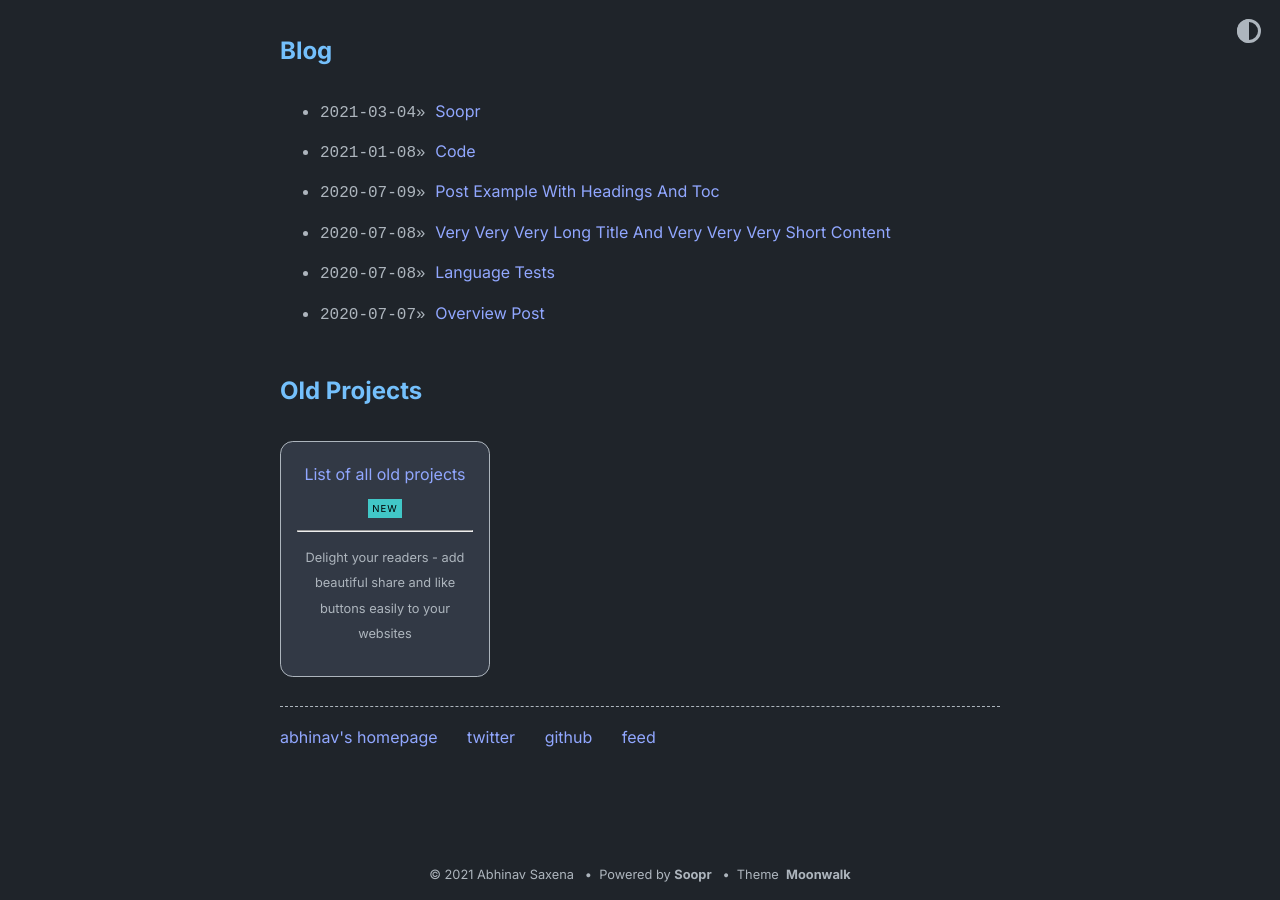
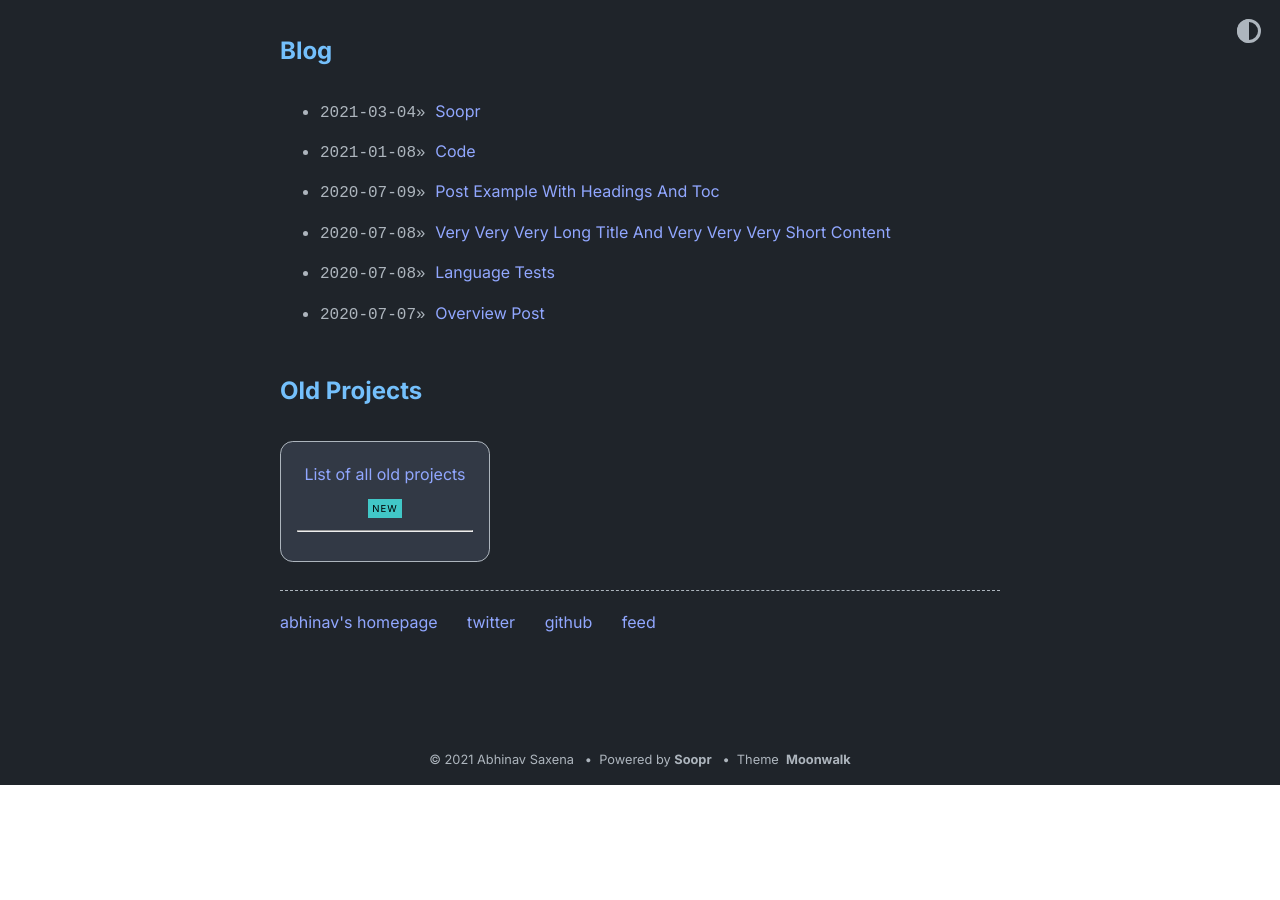
Before and after one commit to Josef9154/JRochelle_Portfolio, a Jekyll site: the page built from index.md, in a window 1280 px wide and 900 px high, scrolled down 837 px. Built offline with Jekyll 4.4.1, drawn with Linux system fonts in a browser that asks for light colours; after the commit the page ends 1622 px from its top, so only the background shows below that.

Commit message:
home.yml: updated desc in old_project_entries

```diff
--- a/_data/home.yml
+++ b/_data/home.yml
@@ -29,9 +29,6 @@ project_entries:
 old_project_entries:
   - title: List of all old projects
     url: 'https://github.com/Josef9154'
-    desc: >-
-      Delight your readers - add beautiful share and like buttons easily to your
-      websites
     highlight: NEW
 footer_entries:
   - title: abhinav's homepage
```
